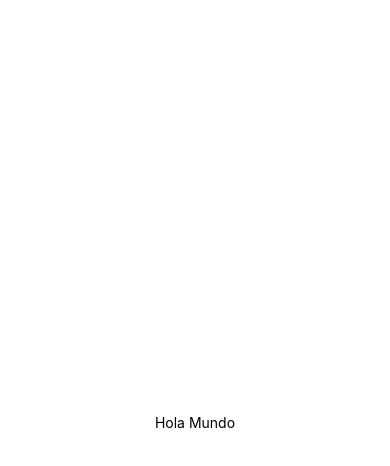
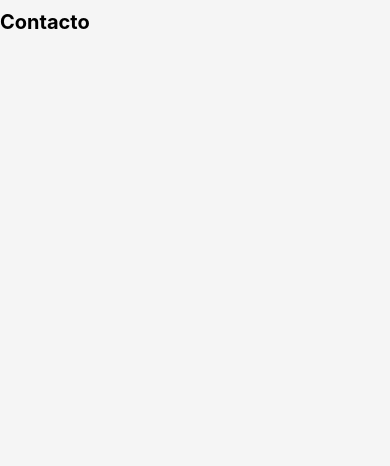
Before and after one commit to eg25001-rgb/AppServiYA, a React Native app: screen / in a window 390 px wide. Shown: the top 466 px of the page. Built offline with nearby package versions, Linux system fonts and the light colour scheme.

Commit message:
Se agrego el layout

```diff
--- a/App.js
+++ b/App.js
@@ -1,20 +1,11 @@
 import { StatusBar } from 'expo-status-bar';
 import { StyleSheet, Text, View } from 'react-native';
+import { Layout } from './components';
 
 export default function App() {
   return (
-    <View style={styles.container}>
-      <Text>Hola Mundo</Text>
-      <StatusBar style="auto" />
-    </View>
+ <Layout title="Contacto" >
+
+</Layout>
   );
 }
-
-const styles = StyleSheet.create({
-  container: {
-    flex: 1,
-    backgroundColor: '#fff',
-    alignItems: 'center',
-    justifyContent: 'center',
-  },
-});
--- /dev/null
+++ b/components/Layout.js
@@ -0,0 +1,40 @@
+import { StyleSheet, Text,StatusBar, View } from 'react-native';
+import {SafeAreaView, SafeAreaProvider} from 'react-native-safe-area-context';
+
+//Componente Layout
+export default function Layout({ title, children}) {
+    return (
+     <SafeAreaProvider>
+       <SafeAreaView style={styles.container} >
+        <StatusBar barStyle="light-content" backgroundColor="#0051caff" />
+        <Text style={styles.title} >{title}</Text>
+        <View style={styles.body} >
+            {children}
+        </View>
+       </SafeAreaView>
+     </SafeAreaProvider>
+
+    );
+}
+
+const styles = StyleSheet.create({
+    container: {
+  flex: 1, // Ocupa todo el espacio.
+  backgroundColor: "#f5f5f5", // Fondo gris claro.
+  justifyContent: "center", // Centra el contenido verticalmente.
+  alignItems: "stretch", // estira el contenido horizontalmente.
+},
+title: {
+  color: "#000", // Texto blanco.
+  fontSize: 20, // Tamaño de fuente grande.
+  fontWeight: "bold", // Texto en negrita.
+  paddingVertical: 10, // relleno
+},
+body: {
+  flex: 1, // Ocupa el espacio restante.
+  justifyContent: "top", // Alinea el contenido arriba.
+  alignItems: "left", // Alinea el contenido a la izquierda.
+  padding: 5, // Agrega un relleno de 5px.
+},
+
+});
--- /dev/null
+++ b/components/index.js
@@ -0,0 +1 @@
+export { default as Layout } from './layout';
--- a/package.json
+++ b/package.json
@@ -14,6 +14,7 @@
     "react": "19.1.0",
     "react-dom": "19.1.0",
     "react-native": "0.81.4",
+    "react-native-safe-area-context": "^5.6.1",
     "react-native-web": "^0.21.0"
   },
   "private": true
```
Also changed, not shown: 1 other file (tests, documents, lock files or other folders).
